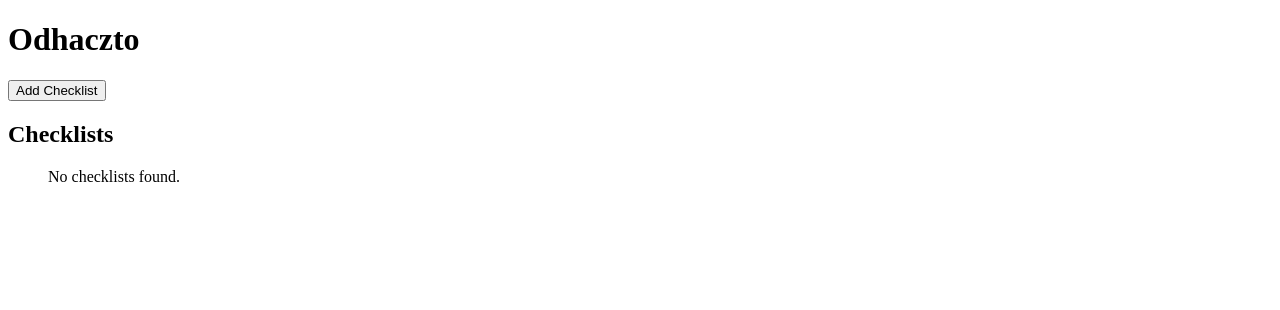
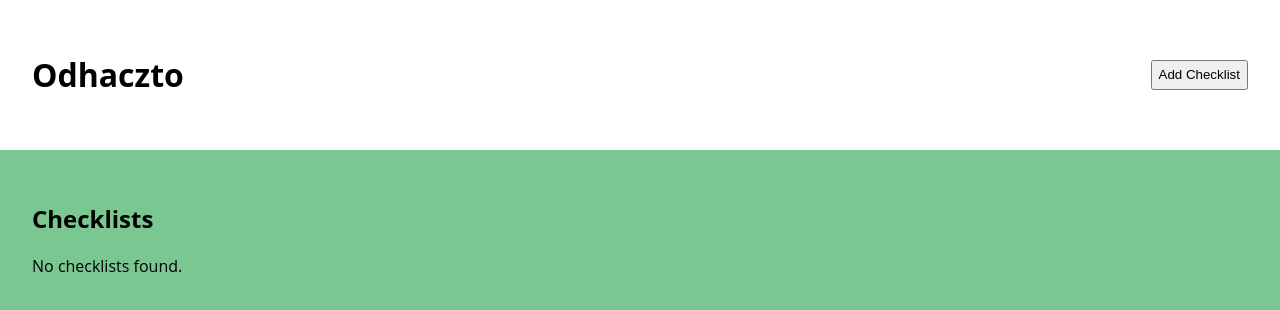
Before and after one commit to adrianghub/odhaczto, an Angular app: page /home in a window 1280 px wide. Shown: the top 310 px of the page. Built offline with nearby package versions, Linux system fonts and the light colour scheme.

Commit message:
imp: add theme and styling to sections

```diff
--- a/src/app/checklist/ui/checklist-header/checklist-header.component.ts
+++ b/src/app/checklist/ui/checklist-header/checklist-header.component.ts
@@ -17,7 +17,11 @@
       <button (click)="addItem.emit()">Add item</button>
     </div>
   </header>`,
-  styles: ``,
+  styles: `
+        button {
+        margin-left: 1rem;
+      }
+`,
 })
 export class ChecklistHeaderComponent {
   checklist = input.required<Checklist>();
--- a/src/app/checklist/ui/checklist-item-list/checklist-item-list.component.ts
+++ b/src/app/checklist/ui/checklist-item-list/checklist-item-list.component.ts
@@ -33,7 +33,25 @@
       </ul>
     </section>
   `,
-  styles: ``,
+  styles: `
+  ul {
+        padding: 0;
+        margin: 0;
+      }
+      li {
+        font-size: 1.5em;
+        display: flex;
+        justify-content: space-between;
+        background: var(--color-light);
+        list-style-type: none;
+        margin-bottom: 1rem;
+        padding: 1rem;
+
+        button {
+          margin-left: 1rem;
+        }
+      }
+  `,
 })
 export class ChecklistItemListComponent {
   checklistItems = input.required<ChecklistItem[]>();
--- a/src/app/home/ui/checklist-list/checklist-list.component.ts
+++ b/src/app/home/ui/checklist-list/checklist-list.component.ts
@@ -26,7 +26,25 @@
       }
     </ul>
   `,
-  styles: ``,
+  styles: `
+      ul {
+        padding: 0;
+        margin: 0;
+      }
+
+      li {
+        font-size: 1.5em;
+        display: flex;
+        justify-content: space-between;
+        background: var(--color-light);
+        list-style-type: none;
+        margin-bottom: 1rem;
+        padding: 1rem;
+
+      button {
+        margin-left: 1rem;
+      }
+    }`,
 })
 export class ChecklistListComponent {
   checklists = input.required<Checklist[]>();
--- a/src/styles.scss
+++ b/src/styles.scss
@@ -1 +1,44 @@
-/* You can add global styles to this file, and also import other style files */
+:root {
+  --color-primary: #7ac791;
+  --color-secondary: #2dd36f;
+  --color-dark: #1c1d3b;
+  --color-light: #ffffff;
+}
+
+html {
+  height: 100%;
+}
+
+body {
+  margin: 0;
+  height: 100%;
+  background: var(--color-dark);
+  font-family: "Open Sans", sans-serif;
+}
+
+header {
+  display: flex;
+  justify-content: space-between;
+  align-items: center;
+  padding: 2rem;
+  background: var(--color-light);
+}
+
+section {
+  height: 100%;
+  padding: 2rem;
+  background: var(--color-primary);
+}
+
+button {
+  height: 30px;
+}
+
+.dialog-container {
+  position: absolute !important;
+  background: var(--color-dark);
+  top: 0;
+  bottom: 0;
+  right: 0;
+  left: 0;
+}
```
